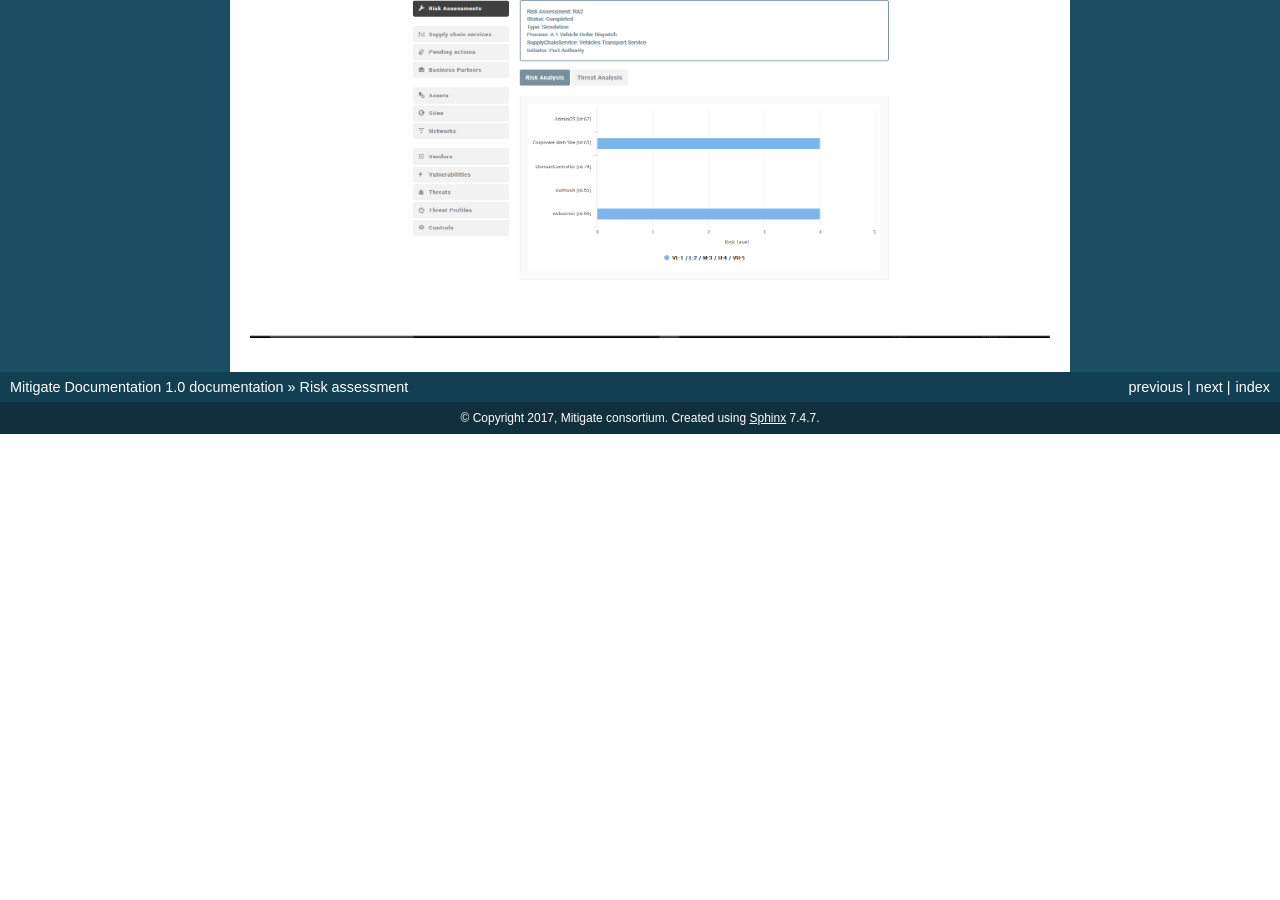
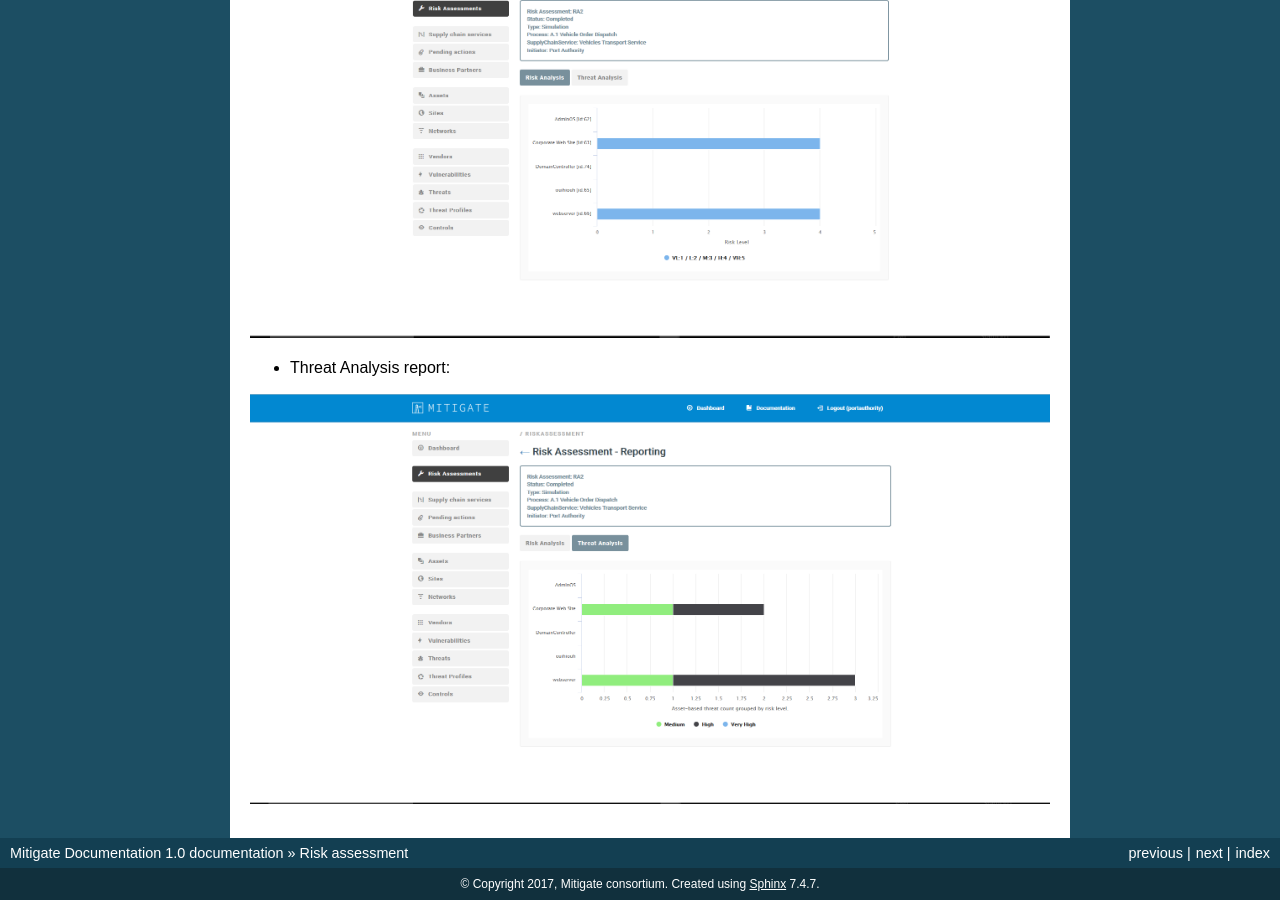
Before and after one commit to singularlogic/mitigate-documentation, a Sphinx documentation site: the page built from docs/pd_risk_ass.rst, in a window 1280 px wide and 900 px high, scrolled down 2366 px. Built offline with Sphinx 7.4.7, drawn with Linux system fonts in a browser that asks for light colours; before the commit the page ends 2800 px from its top, so only the background shows below that.

Commit message:
Update pd_risk_ass.rst

```diff
--- a/docs/pd_risk_ass.rst
+++ b/docs/pd_risk_ass.rst
@@ -41,3 +41,7 @@ Initiate a Risk Assessment
 - Risk analysis report
 
 .. image:: assets/ra5.png
+
+- Threat Analysis report:
+
+.. image:: assets/ra6.png
```
